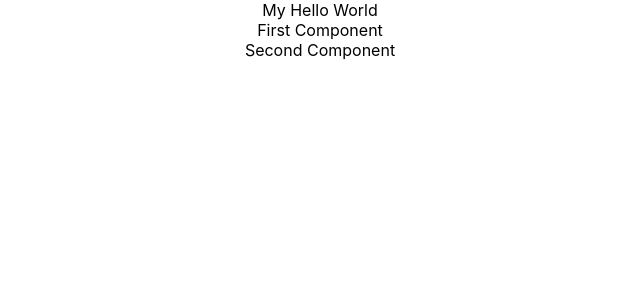
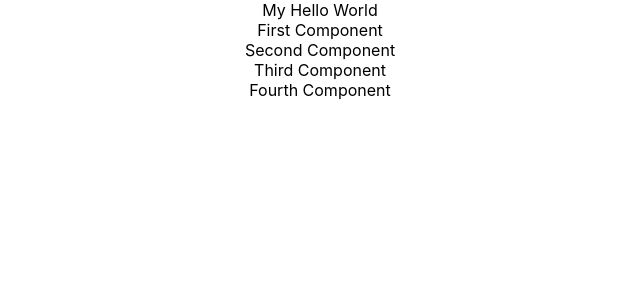
Before and after one commit to arjuna-sondhi/counter-app, a React (Create React App) app: page / in a window 1280 px wide. Shown: the top 300 px of the page, without its empty margins (320-960 px from the left). Built offline with nearby package versions, Linux system fonts and the light colour scheme.

Commit message:
Messing with function components
created two function components and rendered them

```diff
--- a/src/App.js
+++ b/src/App.js
@@ -9,20 +9,35 @@ class App extends Component {
         My Hello World
         <FirstComponent />
         <SecondComponent />
+        <ThirdComponent />
+        <FourthComponent />
       </div>
     );
   }
 }
 
+//Class Component
 class FirstComponent extends Component {
   render() {
-    return <div className="FirstComponent">First Component</div>;
+    return <div className="firstComponent">First Component</div>;
   }
 }
 
+//Class Component
 class SecondComponent extends Component {
   render() {
-    return <div className="SecondComponent">Second Component</div>;
+    return <div className="secondComponent">Second Component</div>;
   }
 }
+
+//Function Component
+function ThirdComponent() {
+  return <div className="thirdComponent">Third Component</div>;
+}
+
+//Function Component
+function FourthComponent() {
+  return <div className="fourthComponent">Fourth Component</div>;
+}
+
 export default App;
```
